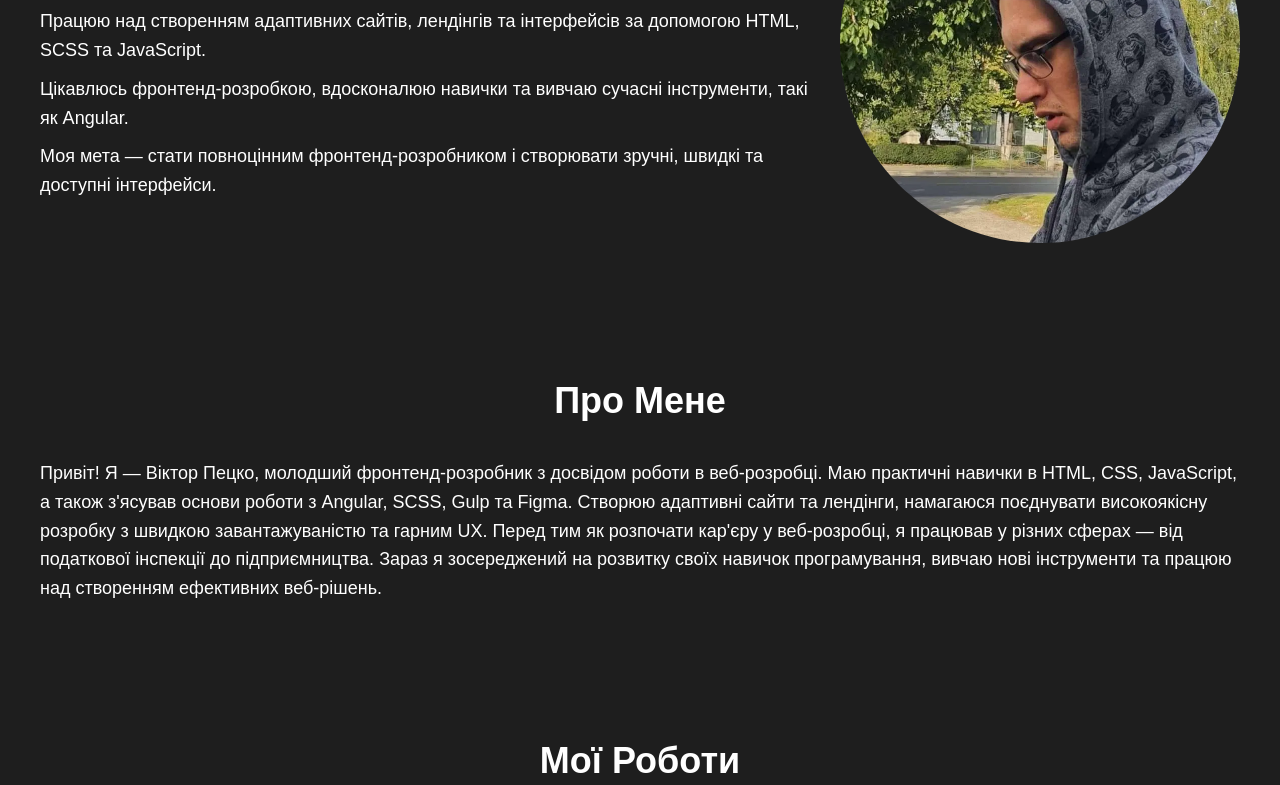
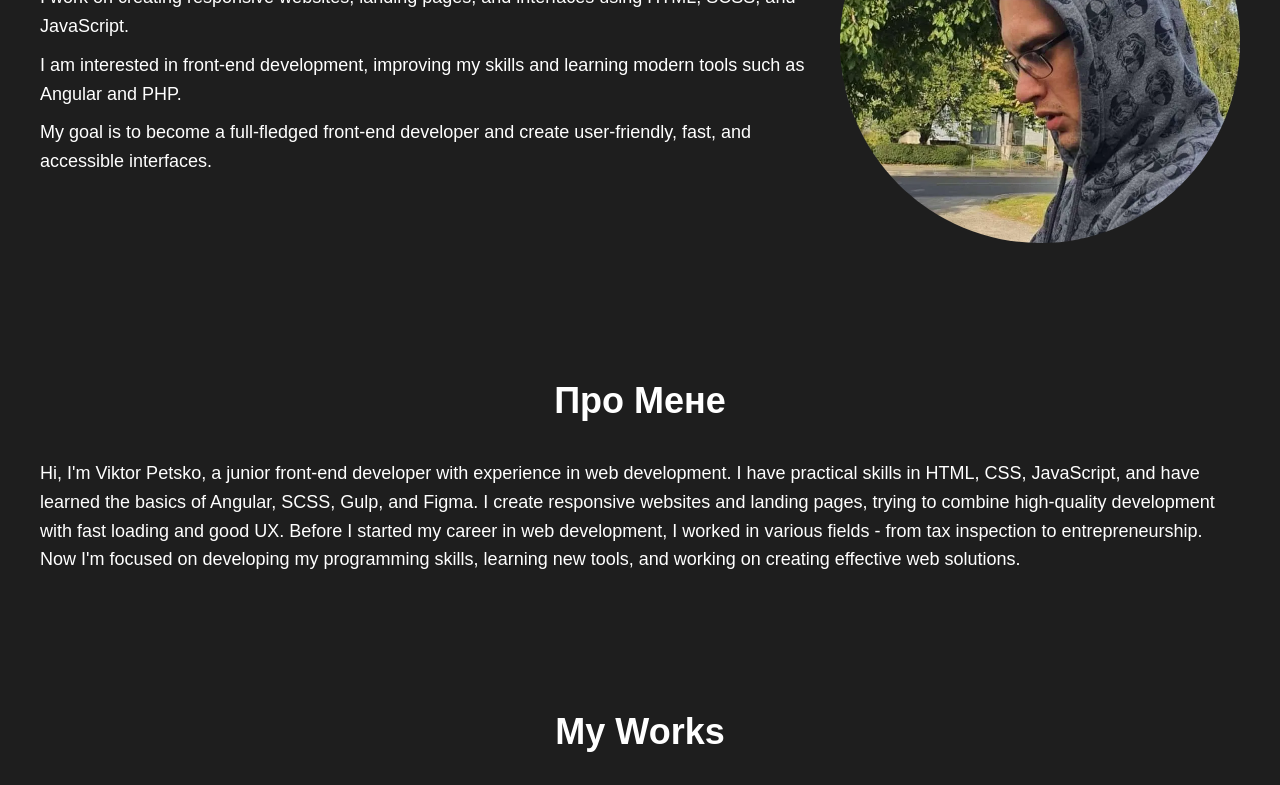
Before and after one commit to Vitiok2021/Resume, a plain HTML site: page index.html in a window 1280 px wide. Shown: the part 317-1102 px from the top of the page. Drawn offline with Linux system fonts and the light colour scheme.

Commit message:
change language

```diff
--- a/index.html
+++ b/index.html
@@ -24,10 +24,10 @@
 				<div class="header__menu menu">
 					<nav class="menu__body">
 						<ul class="menu__list">
-							<li class="menu__item"><a href="#hero" class="menu__link">Головна</a></li>
-							<li class="menu__item"><a href="#about" class="menu__link">Про мене </a></li>
-							<li class="menu__item"><a href="#project" class="menu__link">Мої роботи</a></li>
-							<li class="menu__item"><a href="#contacts" class="menu__link">Мої контакти</a></li>
+							<li class="menu__item"><a href="#hero" class="menu__link">Home</a></li>
+							<li class="menu__item"><a href="#about" class="menu__link">About</a></li>
+							<li class="menu__item"><a href="#project" class="menu__link">My works</a></li>
+							<li class="menu__item"><a href="#contacts" class="menu__link">My contacts</a></li>
 						</ul>
 					</nav>
 				</div>
@@ -40,11 +40,11 @@
 			<section data-watch id="hero" class="hero">
 				<div class="hero__container">
 					<div class="hero__body">
-						<h1 class="hero__title">Привіт! Я Віктор — веброзробник</h1>
+						<h1 class="hero__title">Hello, I'm Victor - web developer</h1>
 						<div class="hero__text text">
-							<p>Працюю над створенням адаптивних сайтів, лендінгів та інтерфейсів за допомогою HTML, SCSS та JavaScript.</p>
-							<p>Цікавлюсь фронтенд-розробкою, вдосконалюю навички та вивчаю сучасні інструменти, такі як Angular.</p>
-							<p>Моя мета — стати повноцінним фронтенд-розробником і створювати зручні, швидкі та доступні інтерфейси.</p>
+							<p>I work on creating responsive websites, landing pages, and interfaces using HTML, SCSS, and JavaScript.</p>
+							<p>I am interested in front-end development, improving my skills and learning modern tools such as Angular and PHP.</p>
+							<p>My goal is to become a full-fledged front-end developer and create user-friendly, fast, and accessible interfaces.</p>
 						</div>
 					</div>
 					<div class="hero__image">
@@ -57,18 +57,18 @@
 					<h2 class="about__title title">Про Мене</h2>
 					<div class="about__text text">
 						<p>
-							Привіт! Я — Віктор Пецко, молодший фронтенд-розробник з досвідом роботи в веб-розробці. Маю практичні навички в HTML, CSS,
-							JavaScript, а також з'ясував основи роботи з Angular, SCSS, Gulp та Figma. Створюю адаптивні сайти та лендінги, намагаюся
-							поєднувати високоякісну розробку з швидкою завантажуваністю та гарним UX. Перед тим як розпочати кар'єру у веб-розробці, я
-							працював у різних сферах — від податкової інспекції до підприємництва. Зараз я зосереджений на розвитку своїх навичок
-							програмування, вивчаю нові інструменти та працюю над створенням ефективних веб-рішень.
+							Hi, I'm Viktor Petsko, a junior front-end developer with experience in web development. I have practical skills in HTML, CSS,
+							JavaScript, and have learned the basics of Angular, SCSS, Gulp, and Figma. I create responsive websites and landing pages, trying to
+							combine high-quality development with fast loading and good UX. Before I started my career in web development, I
+							worked in various fields - from tax inspection to entrepreneurship. Now I'm focused on developing my
+							programming skills, learning new tools, and working on creating effective web solutions.
 						</p>
 					</div>
 				</div>
 			</section>
 			<section data-watch id="project" class="project">
 				<div class="project__container">
-					<h2 class="project__title title">Мої роботи</h2>
+					<h2 class="project__title title">My works</h2>
 					<div class="project__list">
 						<article class="project__item item">
 							<a href="https://vitiok2021.github.io/Interia/" target="_blank" class="item__image">
```
